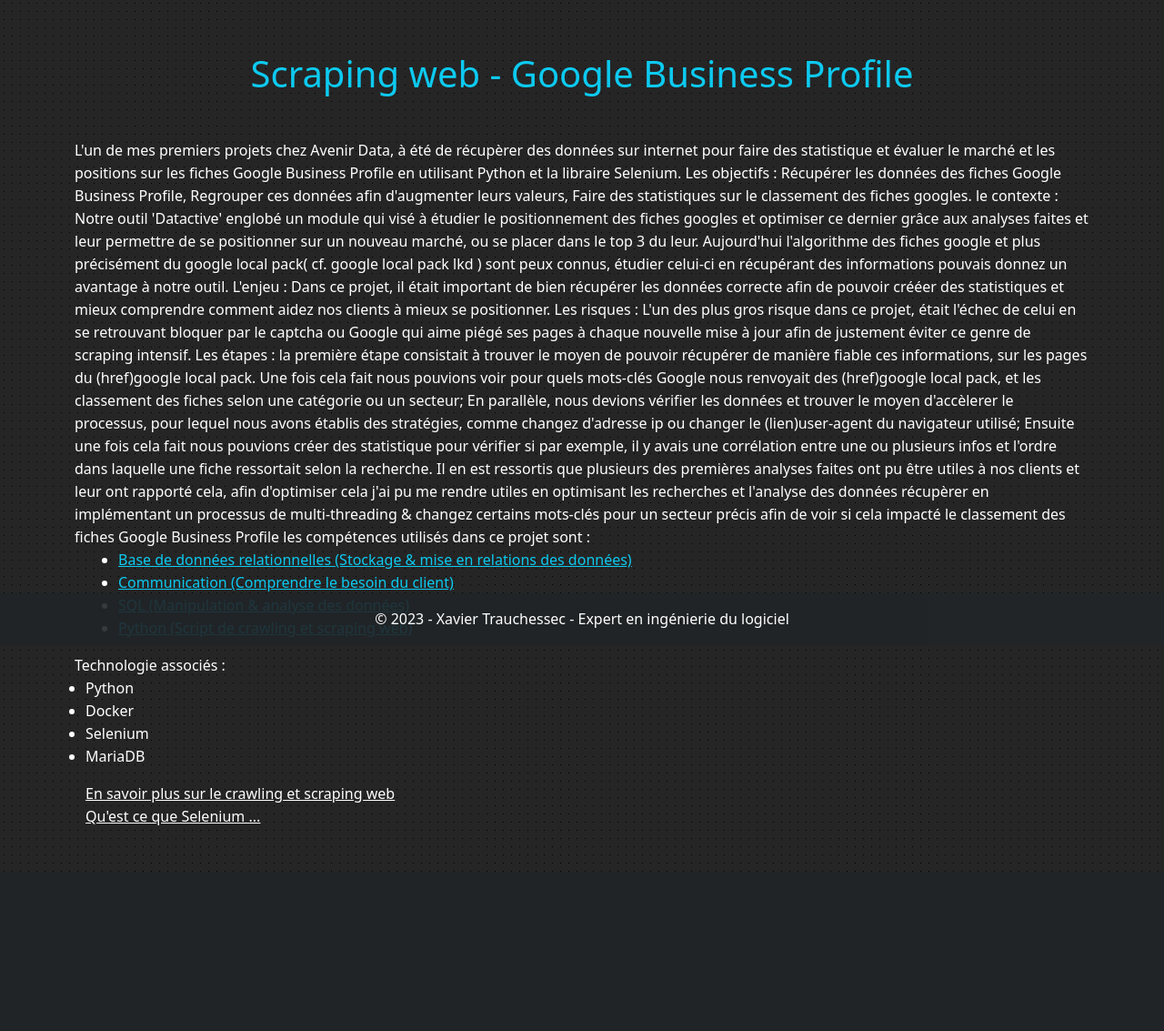
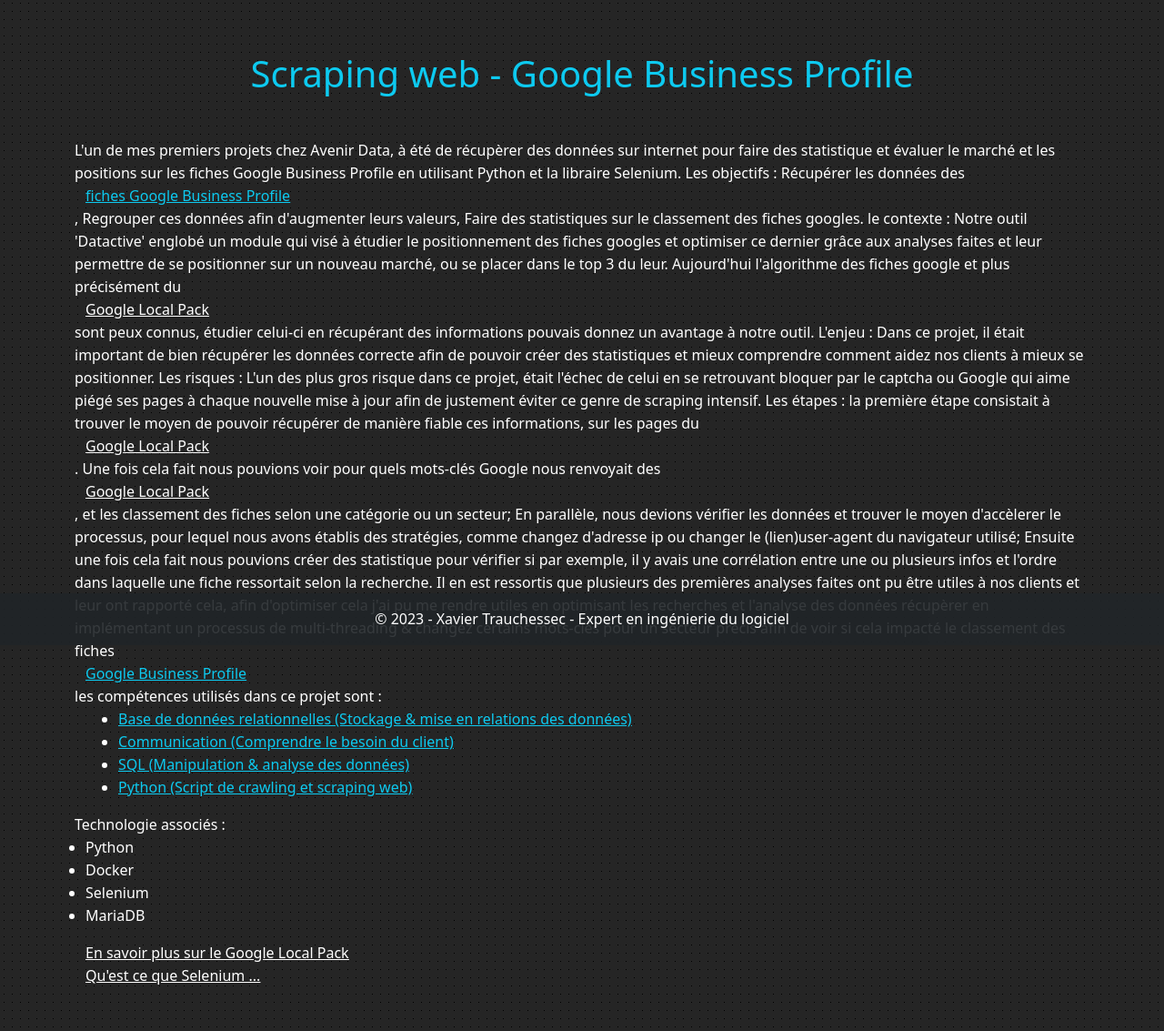
Before and after one commit to Frozenn-X/true_portfolio, a Django app: page /scraping-project in a window 1280 px wide. Shown: the part 91-1224 px from the top of the page at 91% size. Before the commit the page ends 1049 px from the top, so only its background shows below. Run offline with Django 4.2, Linux system fonts and the light colour scheme; some libraries are stand-ins or nearby versions.

Commit message:
add link for scraping web

```diff
--- a/templates/web/my_projects/scraping_web.html
+++ b/templates/web/my_projects/scraping_web.html
@@ -8,29 +8,29 @@
         L'un de mes premiers projets chez Avenir Data, à été de récupèrer des données sur internet pour faire des statistique et évaluer le marché et les positions sur les fiches Google Business Profile en utilisant Python et la libraire Selenium.
 
         Les objectifs :
-        Récupérer les données des fiches Google Business Profile,
+        Récupérer les données des <a class="text-info" href="https://www.google.com/intl/fr_fr/business/"><u>fiches Google Business Profile</u></a>,
         Regrouper ces données afin d'augmenter leurs valeurs,
         Faire des statistiques sur le classement des fiches googles.
 
         le contexte :
         Notre outil 'Datactive' englobé un module qui visé à étudier le positionnement des fiches googles et optimiser ce dernier grâce aux analyses faites et leur permettre de se positionner sur un nouveau marché, ou se placer dans le top 3 du leur.
-        Aujourd'hui l'algorithme des fiches google et plus précisément du google local pack( cf. google local pack lkd ) sont peux connus, étudier celui-ci en récupérant des informations pouvais donnez un avantage à notre outil.
+        Aujourd'hui l'algorithme des fiches google et plus précisément du <a href="https://www.linkedin.com/posts/datactive40_google-local-pack-activity-6990208845226594304-XTRK?utm_source=share&utm_medium=member_desktop" class="text-link"><u>Google Local Pack</u></a> sont peux connus, étudier celui-ci en récupérant des informations pouvais donnez un avantage à notre outil.
 
         L'enjeu :
-        Dans ce projet, il était important de bien récupérer les données correcte afin de pouvoir crééer des statistiques et mieux comprendre comment aidez nos clients à mieux se positionner.
+        Dans ce projet, il était important de bien récupérer les données correcte afin de pouvoir créer des statistiques et mieux comprendre comment aidez nos clients à mieux se positionner.
 
         Les risques :
         L'un des plus gros risque dans ce projet, était l'échec de celui en se retrouvant bloquer par le captcha ou Google qui aime piégé ses pages à chaque nouvelle mise à jour afin de justement éviter ce genre de scraping intensif.
 
         Les étapes :
-        la première étape consistait à trouver le moyen de pouvoir récupérer de manière fiable ces informations, sur les pages du (href)google local pack.
-        Une fois cela fait nous pouvions voir pour quels mots-clés Google nous renvoyait des (href)google local pack, et les classement des fiches selon une catégorie ou un secteur;
+        la première étape consistait à trouver le moyen de pouvoir récupérer de manière fiable ces informations, sur les pages du <a href="https://www.linkedin.com/posts/datactive40_google-local-pack-activity-6990208845226594304-XTRK?utm_source=share&utm_medium=member_desktop" class="text-link"><u>Google Local Pack</u></a> .
+        Une fois cela fait nous pouvions voir pour quels mots-clés Google nous renvoyait des <a href="https://www.linkedin.com/posts/datactive40_google-local-pack-activity-6990208845226594304-XTRK?utm_source=share&utm_medium=member_desktop" class="text-link"><u>Google Local Pack</u></a>, et les classement des fiches selon une catégorie ou un secteur;
 
         En parallèle, nous devions vérifier les données et trouver le moyen d'accèlerer le processus, pour lequel nous avons établis des stratégies, comme changez d'adresse ip ou changer le (lien)user-agent du navigateur utilisé;
 
         Ensuite une fois cela fait nous pouvions créer des statistique pour vérifier si par exemple, il y avais une corrélation entre une ou plusieurs infos et l'ordre dans laquelle une fiche ressortait selon la recherche.
 
-        Il en est ressortis que plusieurs des premières analyses faites ont pu être utiles à nos clients et leur ont rapporté cela, afin d'optimiser cela j'ai pu me rendre utiles en optimisant les recherches et l'analyse des données récupèrer en implémentant un processus de multi-threading & changez certains mots-clés pour un secteur précis afin de voir si cela impacté le classement des fiches Google Business Profile
+        Il en est ressortis que plusieurs des premières analyses faites ont pu être utiles à nos clients et leur ont rapporté cela, afin d'optimiser cela j'ai pu me rendre utiles en optimisant les recherches et l'analyse des données récupèrer en implémentant un processus de multi-threading & changez certains mots-clés pour un secteur précis afin de voir si cela impacté le classement des fiches <a href="https://www.google.com/intl/fr_fr/business/" class="text-info"><u>Google Business Profile</u></a>
 
         les compétences utilisés dans ce projet sont :
         <ul class="px-5">
@@ -55,7 +55,7 @@
             <li>MariaDB</li>
         </ul>
         <a href="https://www.linkedin.com/posts/datactive40_google-local-pack-activity-6990208845226594304-XTRK?utm_source=share&utm_medium=member_desktop" class="text-link">
-            <u>En savoir plus sur le crawling et scraping web</u>
+            <u>En savoir plus sur le Google Local Pack</u>
         </a>
         <a href="https://www.data-transitionnumerique.com/selenium-python/" class="text-link">
             <u>Qu'est ce que Selenium ...</u>
```
